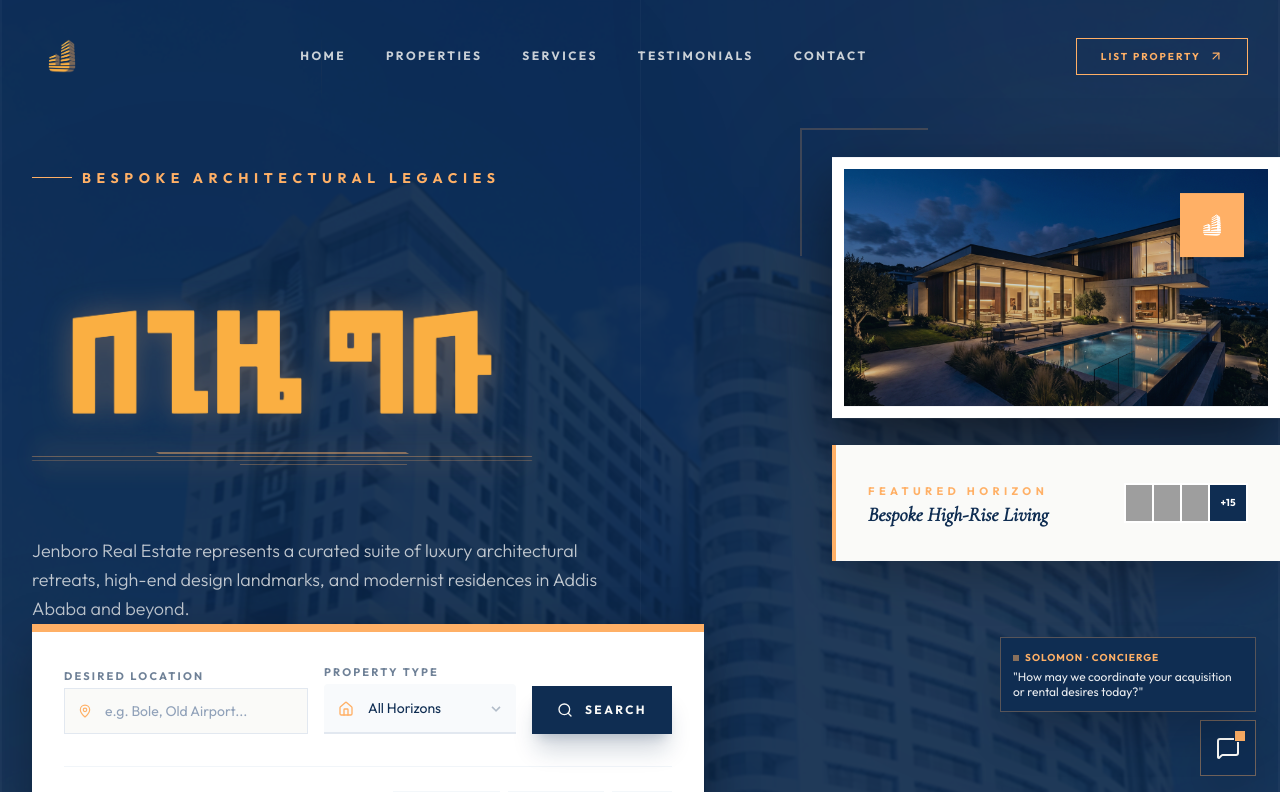
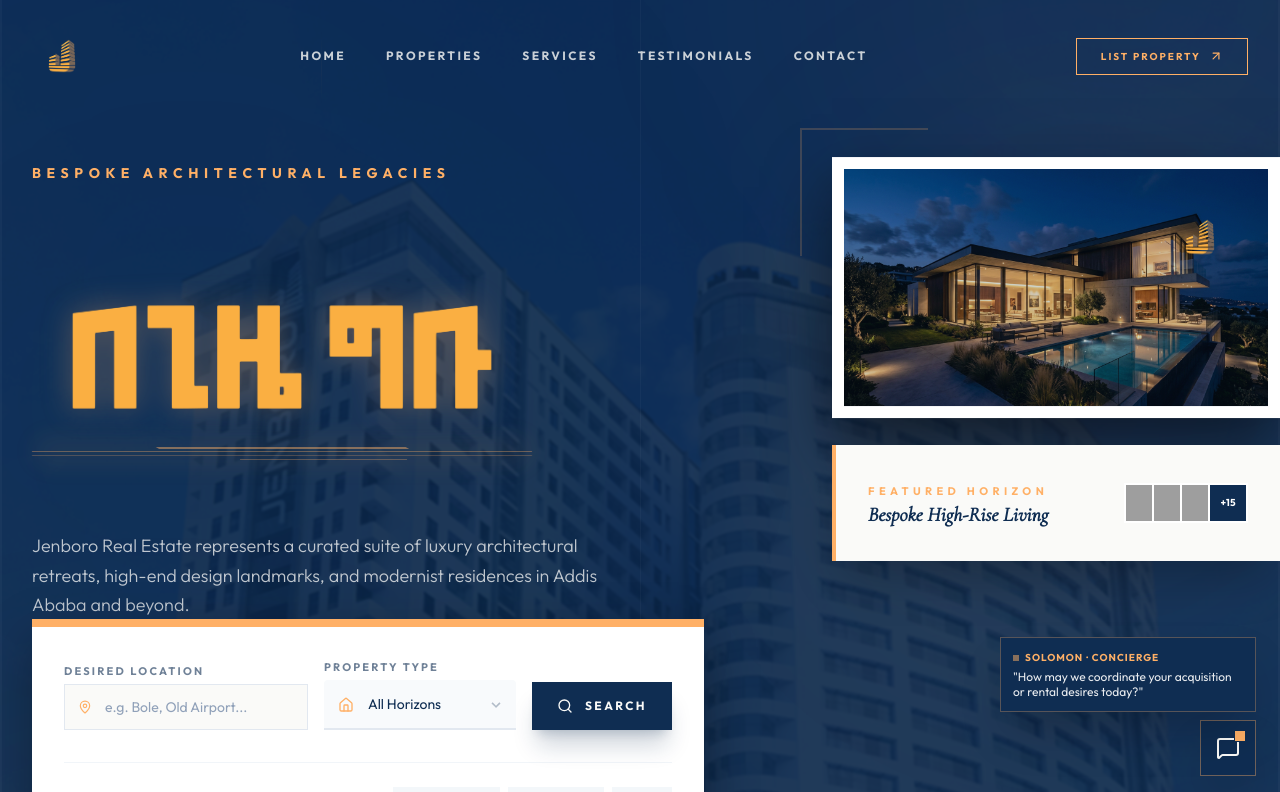
Before and after one commit to kirubelreta47-bit/jenboro-real-estate, a React (Vite) app: page / in a window 1280 px wide. Shown: the top 792 px of the page. Built offline with nearby package versions, Linux system fonts and the light colour scheme; grey boxes are pictures that could not be loaded.

Commit message:
increasing the top spacing

```diff
--- a/src/components/Hero.tsx
+++ b/src/components/Hero.tsx
@@ -54,7 +54,7 @@ export default function Hero({ onFilterChange, availableLocations }: HeroProps)
   return (
     <section
       id="home"
-      className="relative bg-brand-navy pt-24 pb-16 sm:pt-40 sm:pb-32 overflow-hidden"
+      className="relative bg-brand-navy pt-48 pb-16 sm:pt-40 sm:pb-32 overflow-hidden"
     >
       {/* Dynamic background element */}
       <div className="absolute top-0 right-0 w-1/2 h-1/2 bg-brand-orange/5 blur-[120px] rounded-full -translate-y-1/2 translate-x-1/4 pointer-events-none"></div>
@@ -100,10 +100,9 @@ export default function Hero({ onFilterChange, availableLocations }: HeroProps)
                 whileInView={{ opacity: 1, x: 0 }}
                 viewport={{ once: true }}
                 transition={{ duration: 0.8, ease: "easeOut" }}
-                className="inline-flex items-center space-x-2.5 justify-center lg:justify-start"
+                className="inline-flex items-center space-x-0 justify-center lg:justify-start mt-20 sm:mt-0"
               >
-                <span className="w-10 h-[1px] bg-brand-orange"></span>
-                <span className="font-sans text-xs sm:text-sm tracking-[0.4em] uppercase text-brand-orange font-bold">
+                <span className="font-sans text-xs sm:text-sm tracking-[0.4em] uppercase text-[#FFB066] font-bold">
                   Bespoke Architectural Legacies
                 </span>
               </motion.div>
@@ -189,9 +188,9 @@ export default function Hero({ onFilterChange, availableLocations }: HeroProps)
                   className="w-full h-[260px] sm:h-[600px] object-cover transition-transform duration-[2000ms] group-hover:scale-110"
                 />
                 <div className="absolute inset-0 bg-brand-navy/20 group-hover:bg-transparent transition-all duration-700"></div>
-
-                <div className="absolute top-4 right-4 sm:top-6 sm:right-6 bg-brand-orange p-2 sm:p-3 shadow-xl">
-                  <img src={CompanyLogo} alt="Logo" className="w-8 h-8 sm:w-10 sm:h-10 object-contain invert brightness-0" />
+                {/* Floating Logo Overlay (No Background) */}
+                <div className="absolute top-4 right-4 sm:top-6 sm:right-6 p-2 sm:p-3 z-50">
+                  <img src={CompanyLogo} alt="Logo" className="w-12 h-12 sm:w-16 sm:h-16 object-contain" />
                 </div>
               </motion.div>
 
```
